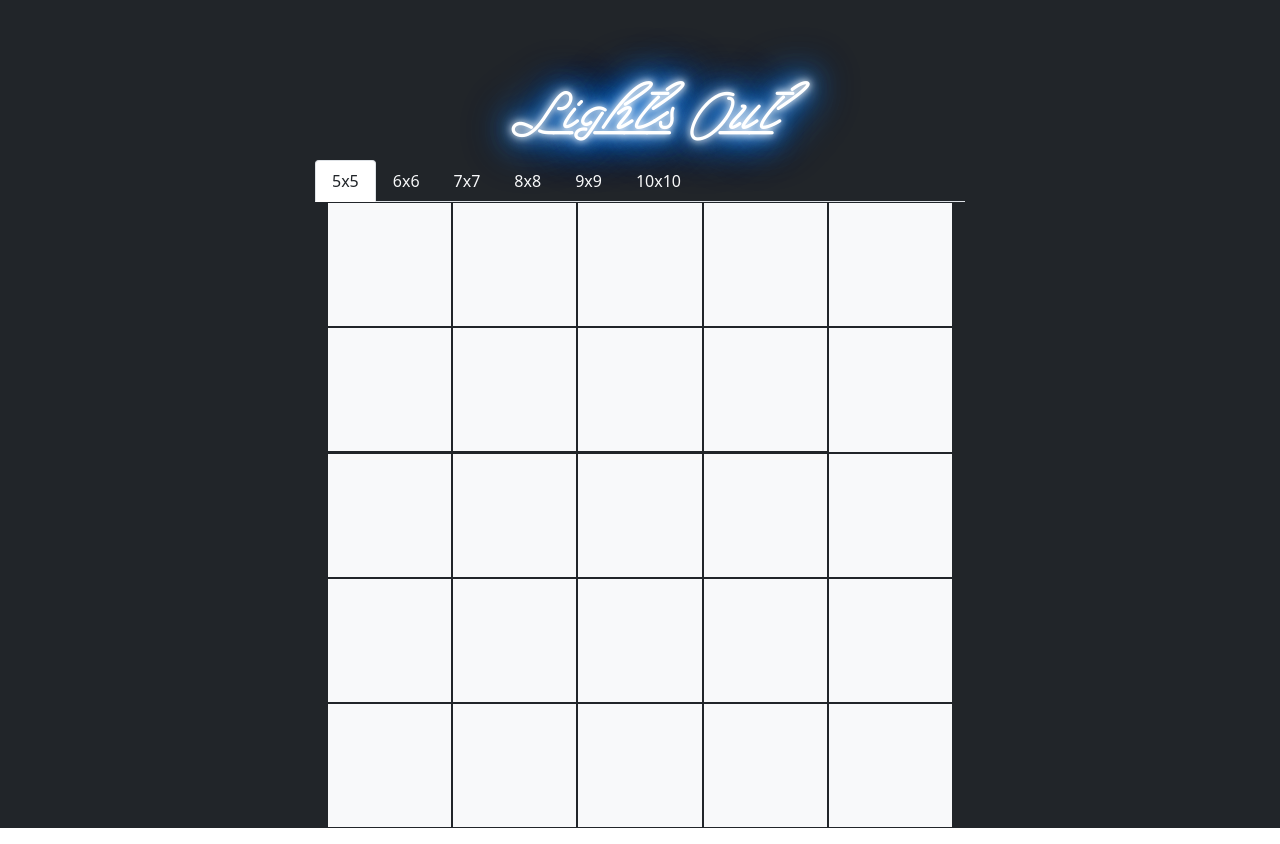
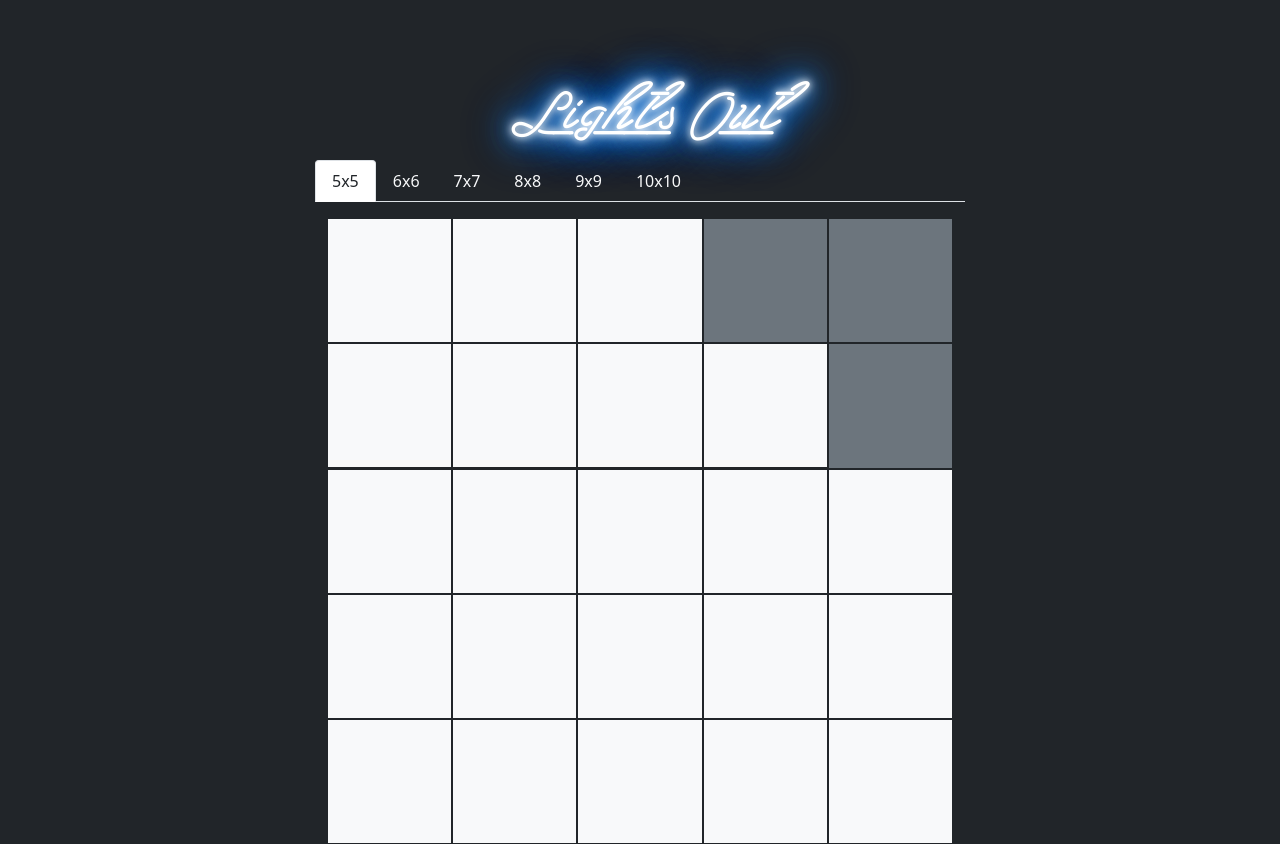
Before and after one commit to ally-petitt/lights-out, a React (Create React App) app: page / in a window 1280 px wide. Built offline with nearby package versions, Linux system fonts and the light colour scheme.

Commit message:
created initial setup for board

```diff
--- a/src/components/Board.js
+++ b/src/components/Board.js
@@ -1,31 +1,75 @@
 import React, { useEffect } from 'react'
 import Box from "./Box"
 import "./board.css"
+import { useState } from 'react'
 
 function Board({ size }) {
+    const [board, setBoard] = useState()
+
     // create empty board list to map through when rendering Boxes
-    size = size.split("x")
-    const filledList = new Array(parseInt(size[0])).fill(null)
-    const board = new Array(parseInt(size[0])).fill(filledList)
 
-    useEffect(() => {
+    useEffect(async() => {
+        setUp();
+    }, [])
 
-    }, [])
+    const setUp = () => {
+        size = size.split("x")
+        // const filledList = new Array(parseInt(size[0])).fill({isLit: true})
+        // const tempBoard = new Array(parseInt(size[1])).fill(filledList)
+
+        // find random center and use it set up initial board
+        let x = Math.floor(Math.random() * size[0])
+        let y = Math.floor(Math.random() * size[1])
+
+        // fill up board
+        let tempBoard = []
+        for (let i=0; i<size[0]; i++) {
+            let row = []
+            for (let j=0; j<size[1]; j++) {
+                if( (i == x && j == y) ||
+                    (i >= x-1 && i <= x+1 && j == y) ||
+                    (j >= y-1 && j <= y+1 && i == x)) {
+                    row.push({isLit: false})
+                } else {
+                    row.push({isLit: true})
+                }
+            }
+            tempBoard.push(row)
+        }
+        console.log(tempBoard)
+
+        setBoard(tempBoard);
+    }
+
+    const addCross = (center) => {
+        console.log(center)
+        // find center and boxes around it
+        let targetBoxes = [board[2][4]]
+        console.log(targetBoxes[0])
+
+        for (const box of targetBoxes) {
+            box.isLit = !box.isLit
+        }
+
+        setBoard(board)
+    }
 
     return (
         <div className="container">
-            <table className="board h-100 w-100" style={{maxHeight: "650px"}}>
+            <table className="board h-100 w-100 mt-3" style={{maxHeight: "650px"}}>
                 {
-                board.map((row) => {
+                board ?
+                board.map((row, i) => {
                     let wdth = row.length / 100
+
                     return(
                         <tr className="w-100">
-                            {row.map((box) => (
-                                <td style={{width: wdth, height: wdth}}><Box /></td>
+                            {row.map((box, j) => (
+                                <td id={`${i}-${j}`} style={{width: wdth, height: wdth}}><Box isLit={box.isLit} /></td>
                             ))}
                         </tr>
                     )
-                })
+                }) : null
                 }
             </table>
         </div>
--- a/src/components/Box.js
+++ b/src/components/Box.js
@@ -1,10 +1,8 @@
 import React, { useState } from 'react'
 
-function Box() {
-    const [isLit, setIsLit] = useState(true)
-
+function Box({ isLit }) {
     return (
-        <div className="text-danger bg-light" style={{width: "100%", paddingTop: "100%", position: "relative"}}>
+        <div className={isLit ? "bg-light" : "bg-secondary"} style={{width: "100%", paddingTop: "100%", position: "relative"}}>
         </div>
     )
 }
--- a/src/components/Tabs.js
+++ b/src/components/Tabs.js
@@ -10,34 +10,34 @@ function Tabs() {
 
     return (
         <div id="tabs" className="h-100" style={{width: "80%", maxWidth: "650px"}}>
-            <ul class="nav nav-tabs">
-                <li class="nav-item">
-                    <p class={`nav-link text-light ${boardSize == "5x5" ? "active text-dark" : null}`}
+            <ul className="nav nav-tabs">
+                <li className="nav-item">
+                    <p className={`nav-link text-light ${boardSize == "5x5" ? "active text-dark" : null}`}
                     onClick={handleClick}>5x5</p>
                 </li>
-                <li class="nav-item">
-                    <p class={`nav-link text-light ${boardSize == "6x6" ? "active text-dark" : null}`}
+                <li className="nav-item">
+                    <p className={`nav-link text-light ${boardSize == "6x6" ? "active text-dark" : null}`}
                     onClick={handleClick}>6x6</p>
                 </li>
-                <li class="nav-item">
-                    <p class={`nav-link text-light ${boardSize == "7x7" ? "active text-dark" : null}`}
+                <li className="nav-item">
+                    <p className={`nav-link text-light ${boardSize == "7x7" ? "active text-dark" : null}`}
                     onClick={handleClick}>7x7</p>
                 </li>
-                <li class="nav-item">
-                    <p class={`nav-link text-light ${boardSize == "8x8" ? "active text-dark" : null}`}
+                <li className="nav-item">
+                    <p className={`nav-link text-light ${boardSize == "8x8" ? "active text-dark" : null}`}
                     onClick={handleClick}>8x8</p>
                 </li>
-                <li class="nav-item">
-                    <p class={`nav-link text-light ${boardSize == "9x9" ? "active text-dark" : null}`}
+                <li className="nav-item">
+                    <p className={`nav-link text-light ${boardSize == "9x9" ? "active text-dark" : null}`}
                     onClick={handleClick}>9x9</p>
                 </li>
-                <li class="nav-item">
-                    <p class={`nav-link text-light ${boardSize == "10x10" ? "active text-dark" : null}`}
+                <li className="nav-item">
+                    <p className={`nav-link text-light ${boardSize == "10x10" ? "active text-dark" : null}`}
                     onClick={handleClick}>10x10</p>
                 </li>
             </ul>
 
-            <Board size={boardSize} />
+            <Board size={boardSize} key={boardSize} />
         </div>
     )
 }
--- a/src/components/header/Header.js
+++ b/src/components/header/Header.js
@@ -7,7 +7,7 @@ function Header() {
 
     return (
         <div style={{height: "20vh"}} className="d-flex align-items-end justify-content-center">
-            <h1><span class="cursive">Lights Out</span></h1>
+            <h1><span className="cursive">Lights Out</span></h1>
         </div>
     )
 }
```
